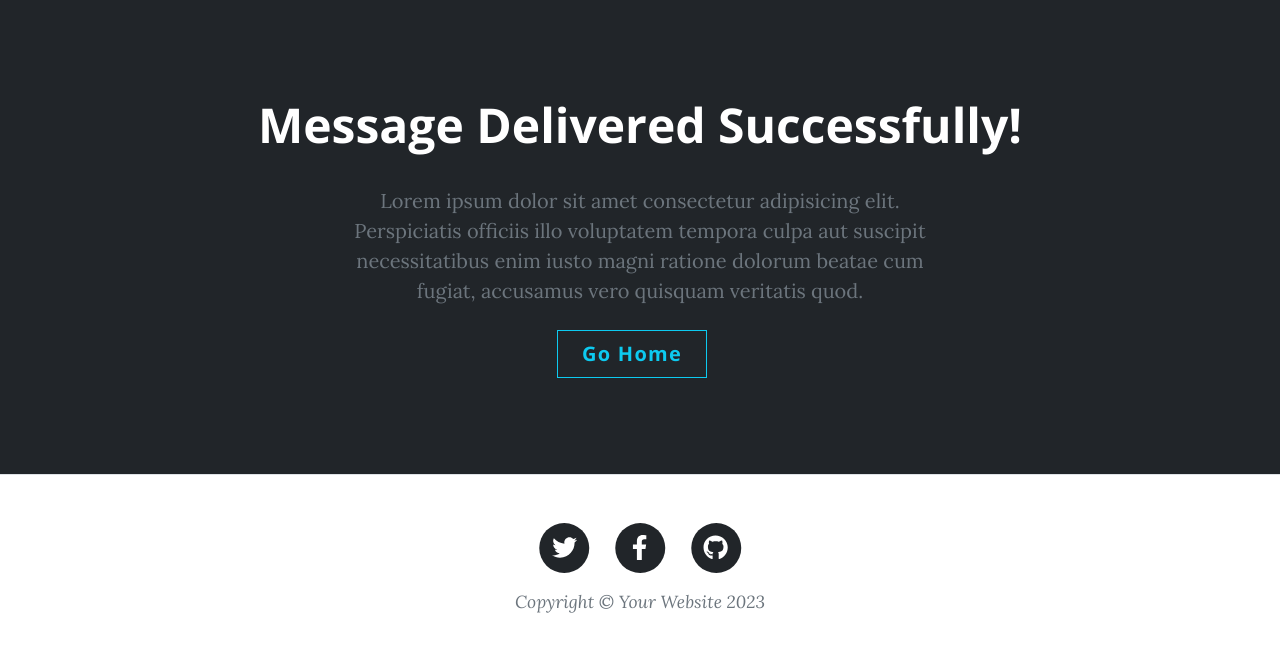
After one commit to theGamerZed/Blogs, a Flask app: page /login in a window 1280 px wide. The commit adds this page. Shown: the top 662 px of the page. Run offline with Flask 3, Linux system fonts and the light colour scheme; some libraries are stand-ins or nearby versions.

Commit message:
Add the email functionality to send to my mail , add gitignore files and much more

```diff
--- a/main.py
+++ b/main.py
@@ -1,11 +1,17 @@
-from flask import Flask,render_template
+from flask import Flask,render_template,request
 import requests
+import smtplib
+from dotenv import load_dotenv
+from email.message import EmailMessage
+import os
+
+load_dotenv()
+
 
 blog_data = requests.get("https://api.npoint.io/674f5423f73deab1e9a7")
 posts = blog_data.json()
 app = Flask(__name__)
 print(posts[0]['title'])
-
 @app.route("/")
 def say_hello():
     return render_template("index.html",blogs = posts)
@@ -25,5 +31,30 @@ def show_blog(number):
             break
 
     return render_template("post.html", post=selected_post)
+
+@app.route('/login', methods=['GET', 'POST'])
+def login():
+    if request.method == 'POST':
+        data = request.form
+        print(data)
+
+        EMAIL_ADDRESS = os.getenv("EMAIL")
+        EMAIL_PASSWORD = os.getenv("PASSWORD")
+        RECIEVER = os.getenv("RECIEVER")
+
+        # Create email
+        msg = EmailMessage()
+        msg["Subject"] = f"Email from {data['name']}"
+        msg["From"] = EMAIL_ADDRESS
+        msg["To"] = RECIEVER
+        msg.set_content(f"{data['message']} ... from {data['email']}, at {data['telephone']}")
+
+        with smtplib.SMTP_SSL("smtp.gmail.com", 465) as server:
+            server.login(EMAIL_ADDRESS, EMAIL_PASSWORD)
+            server.send_message(msg)
+
+        print("Email sent successfully!")
+    return render_template('login.html' )
+
 if __name__ == "__main__":
     app.run(debug = True)
--- /dev/null
+++ b/templates/login.html
@@ -0,0 +1,64 @@
+<!doctype html>
+<html lang="en">
+  <head>
+    <meta charset="utf-8" />
+    <meta
+      name="viewport"
+      content="width=device-width, initial-scale=1, shrink-to-fit=no"
+    />
+    <meta name="description" content="" />
+    <meta name="author" content="" />
+    <title>Clean Blog - Start Bootstrap Theme</title>
+    <link rel="icon" type="image/x-icon" href="../static/images/favicon.ico" />
+    <!-- Font Awesome icons (free version)-->
+    <script
+      src="https://use.fontawesome.com/releases/v6.3.0/js/all.js"
+      crossorigin="anonymous"
+    ></script>
+    <!-- Google fonts-->
+    <link
+      href="https://fonts.googleapis.com/css?family=Lora:400,700,400italic,700italic"
+      rel="stylesheet"
+      type="text/css"
+    />
+    <link
+      href="https://fonts.googleapis.com/css?family=Open+Sans:300italic,400italic,600italic,700italic,800italic,400,300,600,700,800"
+      rel="stylesheet"
+      type="text/css"
+    />
+    <!-- Core theme CSS (includes Bootstrap)-->
+    <link href="../static/css/styles.css" rel="stylesheet" />
+  </head>
+  <body>
+    <!-- Submit success message-->
+    <div class="bg-dark text-secondary px-4 py-5 text-center">
+      <div class="py-5">
+        <h1 class="display-5 fw-bold text-white">
+          Message Delivered Successfully!
+        </h1>
+        <div class="col-lg-6 mx-auto">
+          <p class="fs-5 mb-4">
+            Lorem ipsum dolor sit amet consectetur adipisicing elit.
+            Perspiciatis officiis illo voluptatem tempora culpa aut suscipit
+            necessitatibus enim iusto magni ratione dolorum beatae cum fugiat,
+            accusamus vero quisquam veritatis quod.
+          </p>
+          <div class="d-grid gap-2 d-sm-flex justify-content-sm-center">
+            <button
+              onclick="window.location.href='{{ url_for('say_hello') }}'"
+              type="button"
+              class="btn btn-outline-info btn-lg px-4 me-sm-3 fw-bold"
+            >
+              Go Home
+            </button>
+          </div>
+        </div>
+      </div>
+    </div>
+    {% include "footer.html" %}
+    <!-- Bootstrap core JS-->
+    <script src="https://cdn.jsdelivr.net/npm/bootstrap@5.2.3/dist/js/bootstrap.bundle.min.js"></script>
+    <!-- Core theme JS-->
+    <script src="js/scripts.js"></script>
+  </body>
+</html>
```
Also changed, not shown: templates/contact.html (+12 -26 lines), test.py (added, +25 -0 lines), 1 other file.
